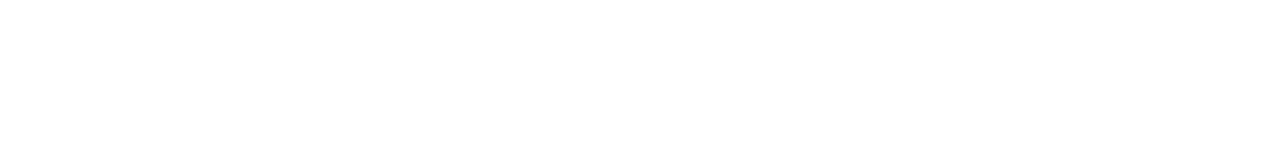
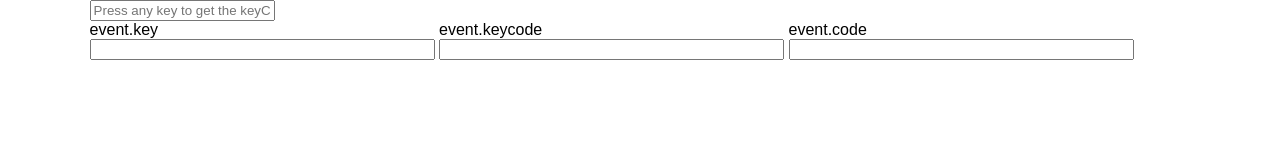
Before and after one commit to rchaitanyaaxioned/EventKeyCodesJS, a plain HTML site: page index.html in a window 1280 px wide. Drawn offline with Linux system fonts and the light colour scheme.

Commit message:
Html coding done

```diff
--- a/index.html
+++ b/index.html
@@ -24,11 +24,32 @@
   <div class="container">
     <!--header section start-->
     <header>
-
     </header>
     <!--header section start-->
     <!--main section start-->
     <main>
+      <section class="key-code-generator">
+        <div class="wrapper">
+          <div class="first-screen">
+            <input type="text" placeholder="Press any key to get the keyCode" onkeydown="keyCodeGenerator(event)">
+          </div>
+          <ul class="second-screen">
+            <li>
+              <p>event.key</p>
+              <div><input type="text" class="event-key" size="40"></div>
+            </li>
+            <li>
+              <p>event.key<span class="text-cap">code</span></p>
+              <div><input type="text" class="event-key-code" size="40"></div>
+            </li>
+            <li>
+              <p>event.code</p>
+              <div><input type="text" class="event-code" size="40"></div>
+            </li>
+          </ul>
+        </div>
+      </section>
+
 
     </main>
     <!--main section end-->
```
